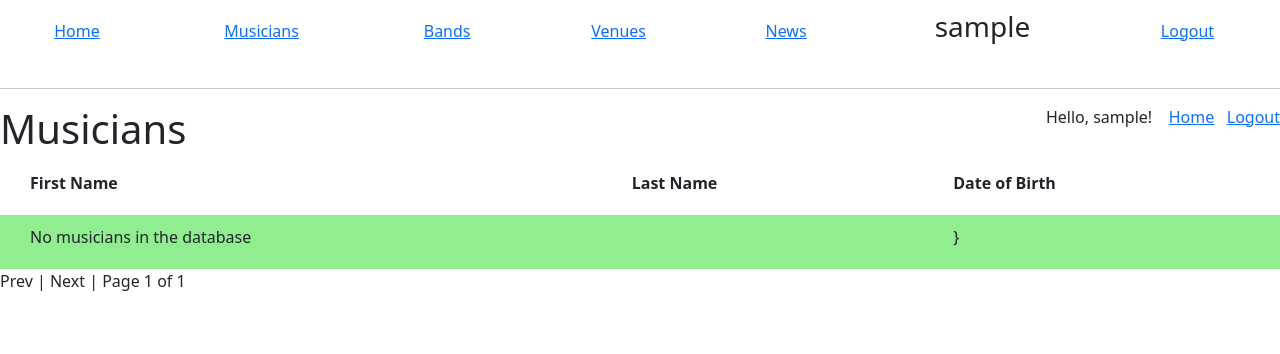
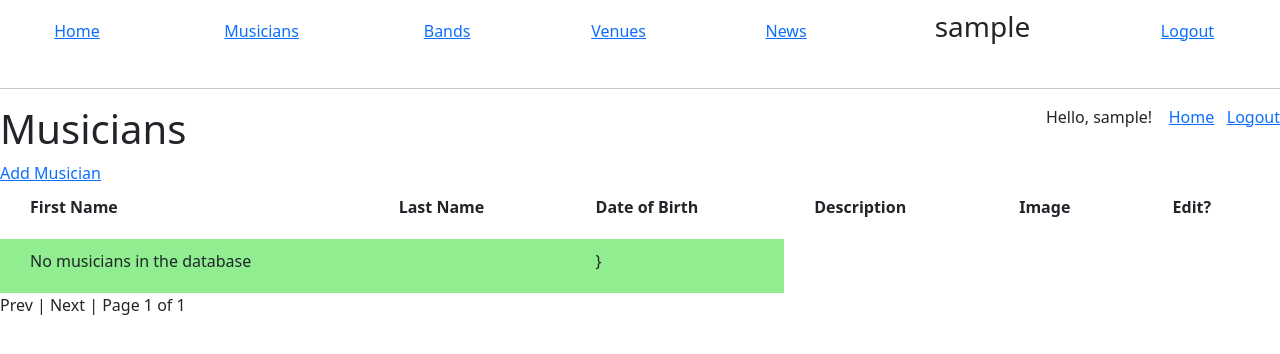
Before and after one commit to agshadow/RiffMates, a Django app: page /bands/musicians/ in a window 1280 px wide. Shown: the top 354 px of the page. Run offline with Django 4.2, Linux system fonts and the light colour scheme; the visitor is signed in with stand-in values (Sample User, id 1); data that the repository does not hold is empty; some libraries are stand-ins or nearby versions.

Commit message:
added add_musician and edit_musician functionality

```diff
--- a/bands/forms.py
+++ b/bands/forms.py
@@ -1,5 +1,8 @@
 # RiffMates/bands/forms.py
 from django import forms
-from bands.models import Venue
+from bands.models import Venue, Musician
 
 VenueForm = forms.modelform_factory(Venue, fields=["name", "description", "picture"])
+MusicianForm = forms.modelform_factory(
+    Musician, fields=["first_name", "last_name", "birth", "description", "picture"]
+)
--- a/bands/models.py
+++ b/bands/models.py
@@ -10,6 +10,8 @@
     first_name = models.CharField(max_length=50)
     last_name = models.CharField(max_length=50)
     birth = models.DateField()
+    description = models.TextField(blank=True)
+    picture = models.ImageField(blank=True, null=True)
 
     def __str__(self):
         return f"Musician(id={self.id}, last_name={self.last_name})\n"
--- a/bands/urls.py
+++ b/bands/urls.py
@@ -17,4 +17,6 @@
     path("venues_restricted/", views.venues_restricted, name="venues_restricted"),
     path("add_venue/", views.edit_venue, name="add_venue"),
     path("edit_venue/<int:venue_id>/", views.edit_venue, name="edit_venue"),
+    path("add_musician/", views.edit_musician, name="add_musician"),
+    path("edit_musician/<int:musician_id>/", views.edit_musician, name="edit_musician"),
 ]
--- a/bands/views.py
+++ b/bands/views.py
@@ -4,7 +4,7 @@
 from collections import namedtuple
 from django.contrib.auth.decorators import login_required, user_passes_test
 from django.http import Http404
-from bands.forms import VenueForm
+from bands.forms import VenueForm, MusicianForm
 
 
 Page_tracker = namedtuple("Page_tracker", ["current", "total"])
@@ -104,7 +104,16 @@
 
 def musicians(request):
     all_musicians = Musician.objects.all().order_by("last_name")
+    for musician in all_musicians:
+        # Mark the venue is "controlled" if the logged in user is
+        # associated with the venue
+        profile = request.user.userprofile
+        print(f"venue name: {musician.first_name} {musician.last_name}")
+        musician.belongs_to_user = profile.musician_profiles.filter(
+            id=musician.id
+        ).exists()
 
+        print(f"venue conrolled by:  {musician.belongs_to_user}")
     # set up paginator
     page_data = get_paginator(all_musicians, request, 3)
     (page, page_tracker) = page_data
@@ -207,3 +216,47 @@
     }
 
     return render(request, "edit_venue.html", data)
+
+
+@login_required
+def edit_musician(request, musician_id=0):
+    print(f"============= inside edit_musician")
+    print(f"============= musician id = {musician_id}")
+    if musician_id != 0:
+        print(f"get musician_id: {musician_id} profile")
+        musician = get_object_or_404(Musician, id=musician_id)
+        print(f"retrieved profile:")
+        print(musician)
+        if not request.user.userprofile.musician_profiles.filter(
+            id=musician_id
+        ).exists():
+            raise Http404("Can only edit your own Musician Profile")
+
+    if request.method == "GET":
+        print(f"==== inside GET")
+        if musician_id == 0:
+            form = MusicianForm()
+        else:
+            form = MusicianForm(instance=musician)
+
+    else:  # POST
+        print(f"==== inside POST")
+        if musician_id == 0:
+            print(f"==== musician id is 0 : {musician_id}")
+            # musician = Musician.objects.create()
+            musician = Musician()
+            print(f"=====musician object created:")
+            print(musician)
+        form = MusicianForm(request.POST, request.FILES, instance=musician)
+        print(f"===============dob: {musician.birth}")
+        if form.is_valid():
+            musician = form.save()
+
+            # Add the musician to the user's profile, if it exists it wont duplicate
+            request.user.userprofile.musician_profiles.add(musician)
+            return redirect("musicians")
+    # Was a GET or Form was not valid
+    data = {
+        "form": form,
+    }
+    return render(request, "edit_musician.html", data)
--- a/templates/musicians.html
+++ b/templates/musicians.html
@@ -3,15 +3,35 @@
 {% block title %} {{block.super}}: Musicians {% endblock %}
 {% block content %}
 <h1 class="text-dark">Musicians</h1>
+
+  {% if user.is_authenticated %}
+    <a href="{% url 'add_musician' %}">Add Musician</a>
+  {% endif %}
 <table style="width:100%" >
     <tr style='background-color:white'>
       <th>First Name</th>
       <th>Last Name</th>
       <th>Date of Birth</th>
+      <th>Description</th>
+      <th>Image</th>
+      <th>Edit?</th>
     </tr>
     {% for item in musicians %}
     <tr style='background-color:{% cycle 'LightGray' 'SeaShell' %}' >
-    <td><a href="{% url 'musician'  item.id %}">{{item.first_name}}</td><td>{{item.last_name}}</td></a><td>{{item.birth}}</td>
+      <td><a href="{% url 'musician'  item.id %}">{{item.first_name}}</td>
+      <td>{{item.last_name}}</td></a>
+      <td>{{item.birth}}</td>
+      <td>{{item.description}}</td>
+      <td>
+          {% if item.picture %}
+            <img src="{{item.picture.url}}" height = "50"/>
+          {% endif %}
+      </td>
+      <td>
+      {% if item.belongs_to_user %}
+        <a href="{% url 'edit_musician' item.id %}">edit</a>
+      {% endif %}
+      </td>
     </tr>
   {% empty %}
     <tr style='background-color:{% cycle 'LightGreen' 'LightSalmon' %}' >
```
Also changed, not shown: templates/edit_musician.html (added, +13 -0 lines), templates/home.html (+14 -15 lines), templates/musician.html (deleted, +0 -17 lines), README.md, bands/migrations/0006_musician_description_musician_picture.py (added), 2 other files. Lines whose indentation alone changed are shown as unchanged.
